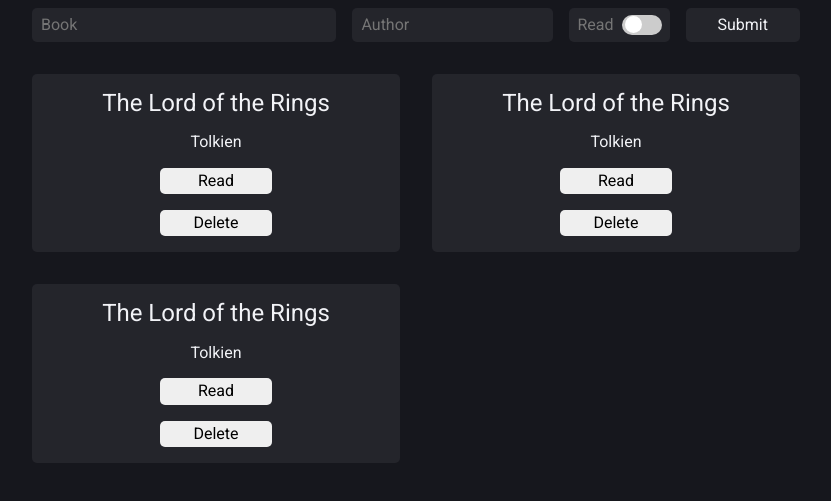
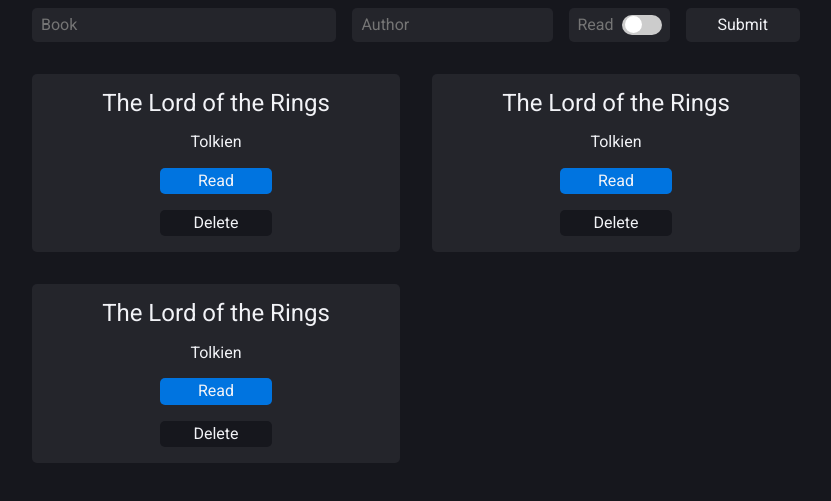
Before and after one commit to Nzha/library, a plain HTML site: page index.html in a window 1280 px wide. Shown: the part 91-592 px from the top of the page, without its empty margins (224-1055 px from the left). Drawn offline with nearby package versions, Linux system fonts and the light colour scheme; files whose address does not match are found by name.

Commit message:
Style book buttons

```diff
--- a/style/style.css
+++ b/style/style.css
@@ -195,6 +195,16 @@ form > button:hover {
     padding: 0.25rem 2rem;
 }
 
+button.status {
+    color: #f2f3f7;
+    background: #0074e0;
+}
+
+button.delete {
+    color: #f2f3f7;
+    background: #16171d;
+}
+
 @media only screen and (min-width: 900px) {
     .container {
         /* margin: 0 20rem; */
```
